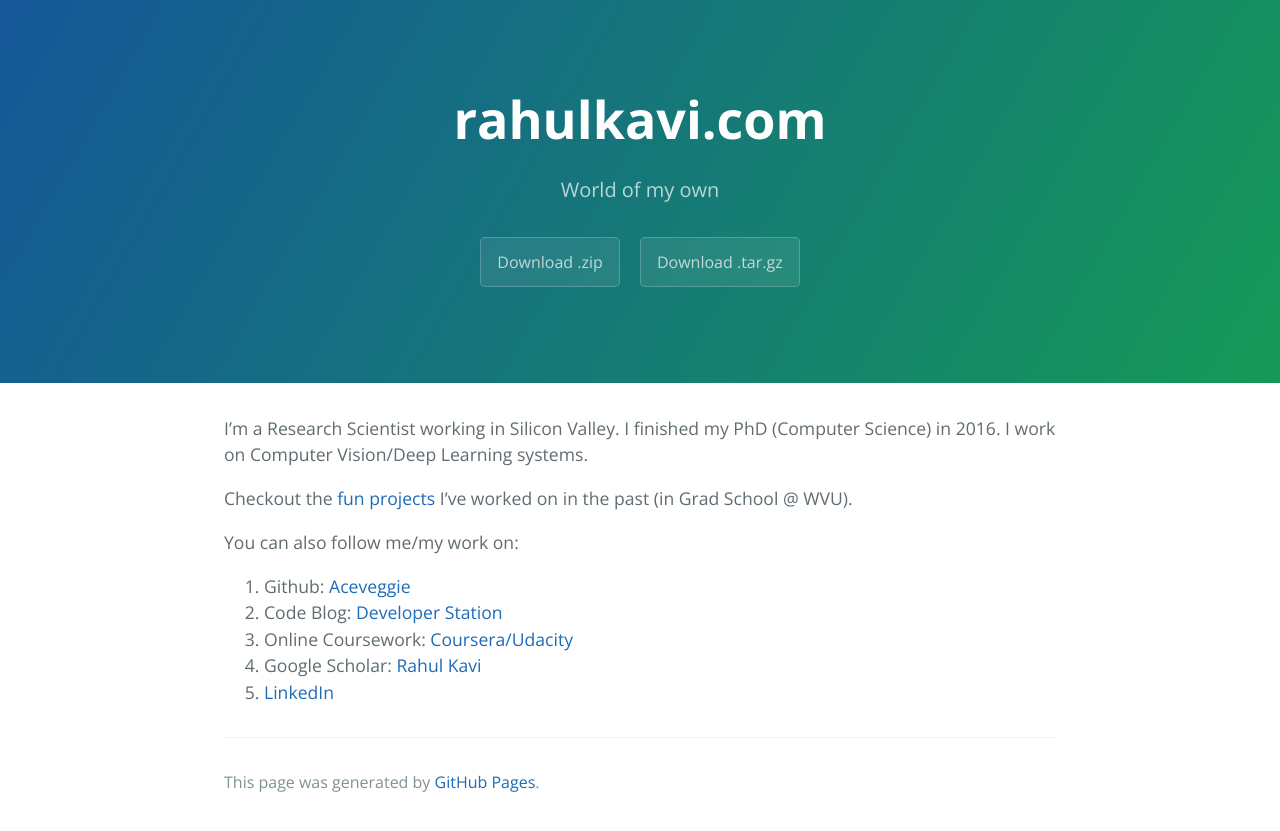
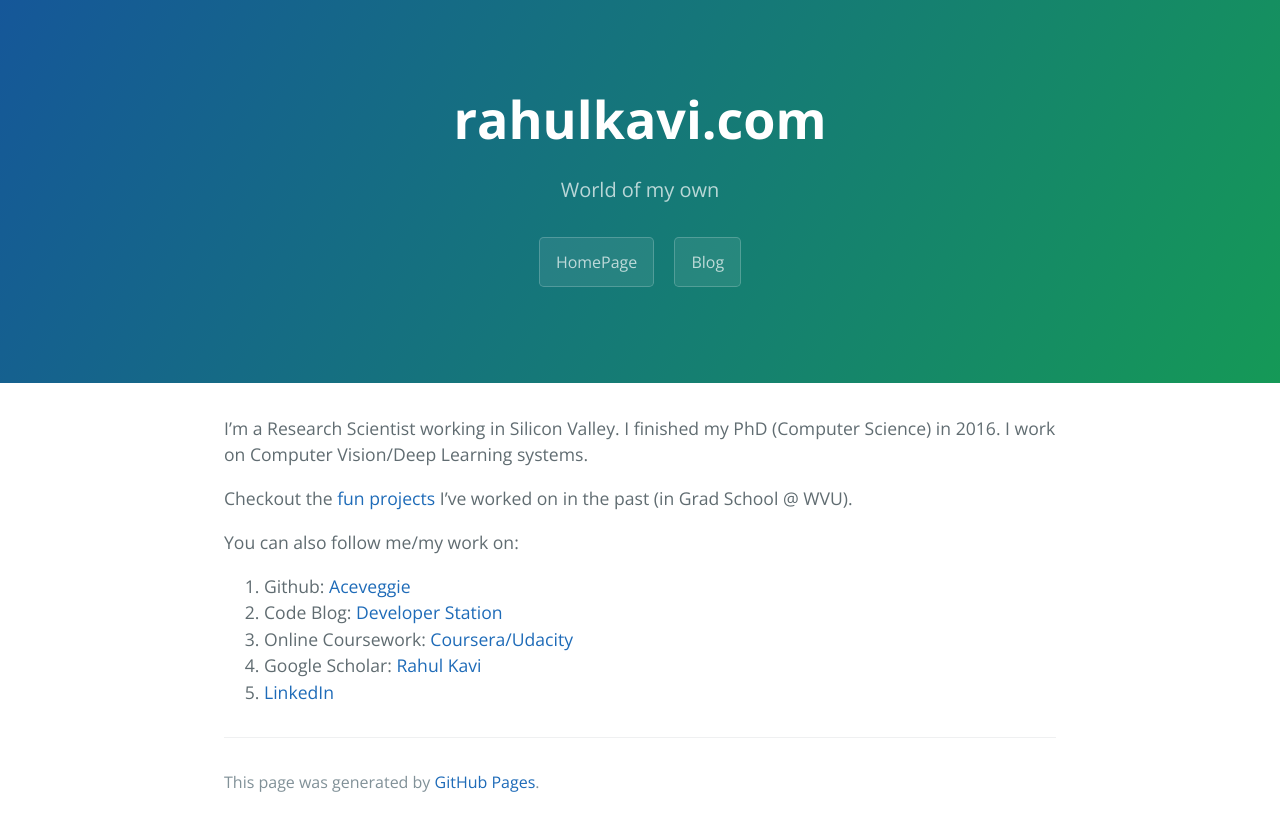
Before and after one commit to aceveggie/aceveggie.github.io, a Jekyll site: the page built from index.md, in a window 1280 px wide. Shown: the top 831 px of the page. Built offline with Jekyll 4.4.1, drawn with Linux system fonts in a browser that asks for light colours.

Commit message:
added page links

```diff
--- a/_layouts/default.html
+++ b/_layouts/default.html
@@ -29,8 +29,8 @@
         <a href="{{ site.github.repository_url }}" class="btn">View on GitHub</a>
       {% endif %}
       {% if site.show_downloads %}
-        <a href="{{ site.github.zip_url }}" class="btn">Download .zip</a>
-        <a href="{{ site.github.tar_url }}" class="btn">Download .tar.gz</a>
+        <a href="{{ http://aceveggie.github.io }}" class="btn">HomePage</a>
+        <a href="{{ http://www.developerstation.org }}" class="btn">Blog</a>
       {% endif %}
     </header>
 
```
